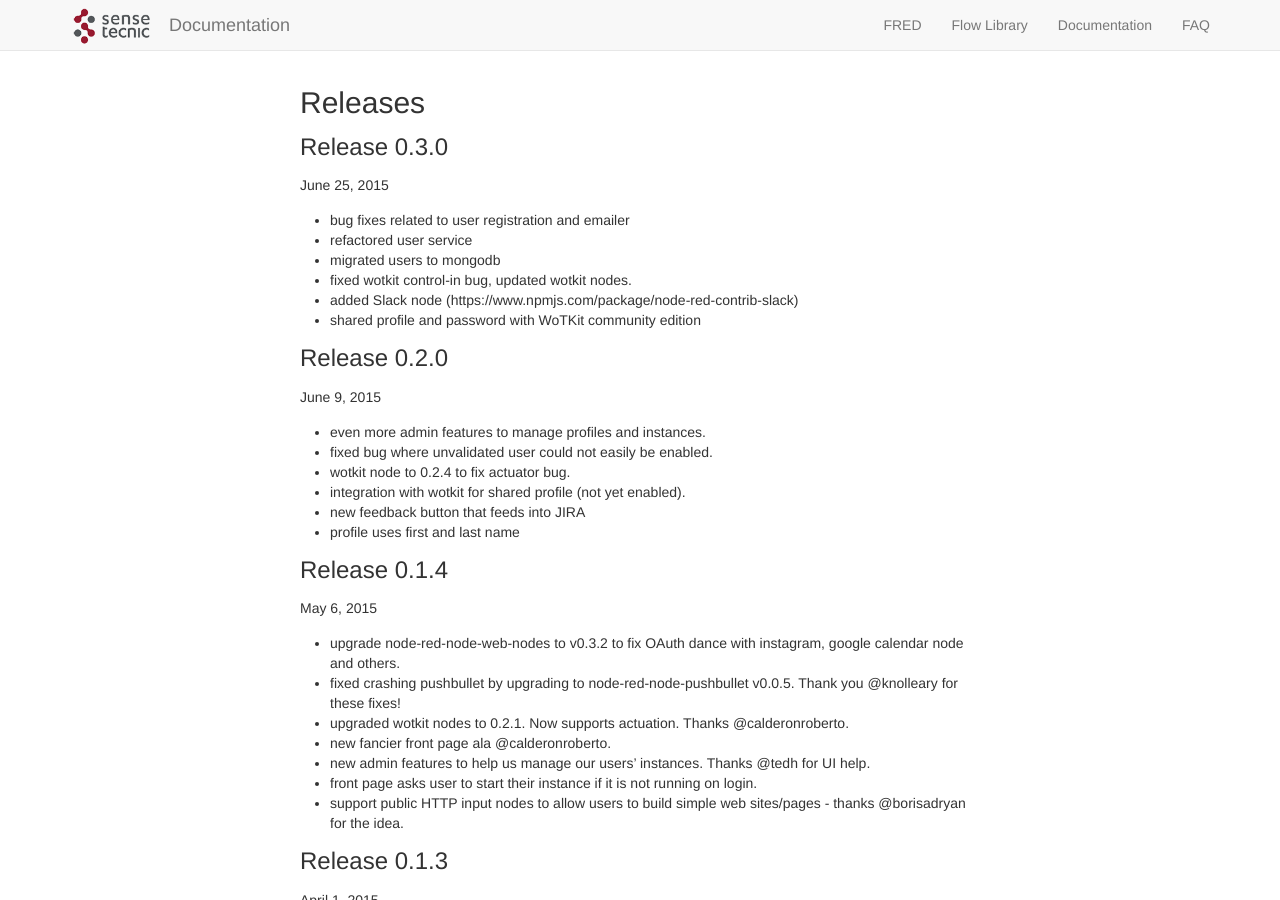
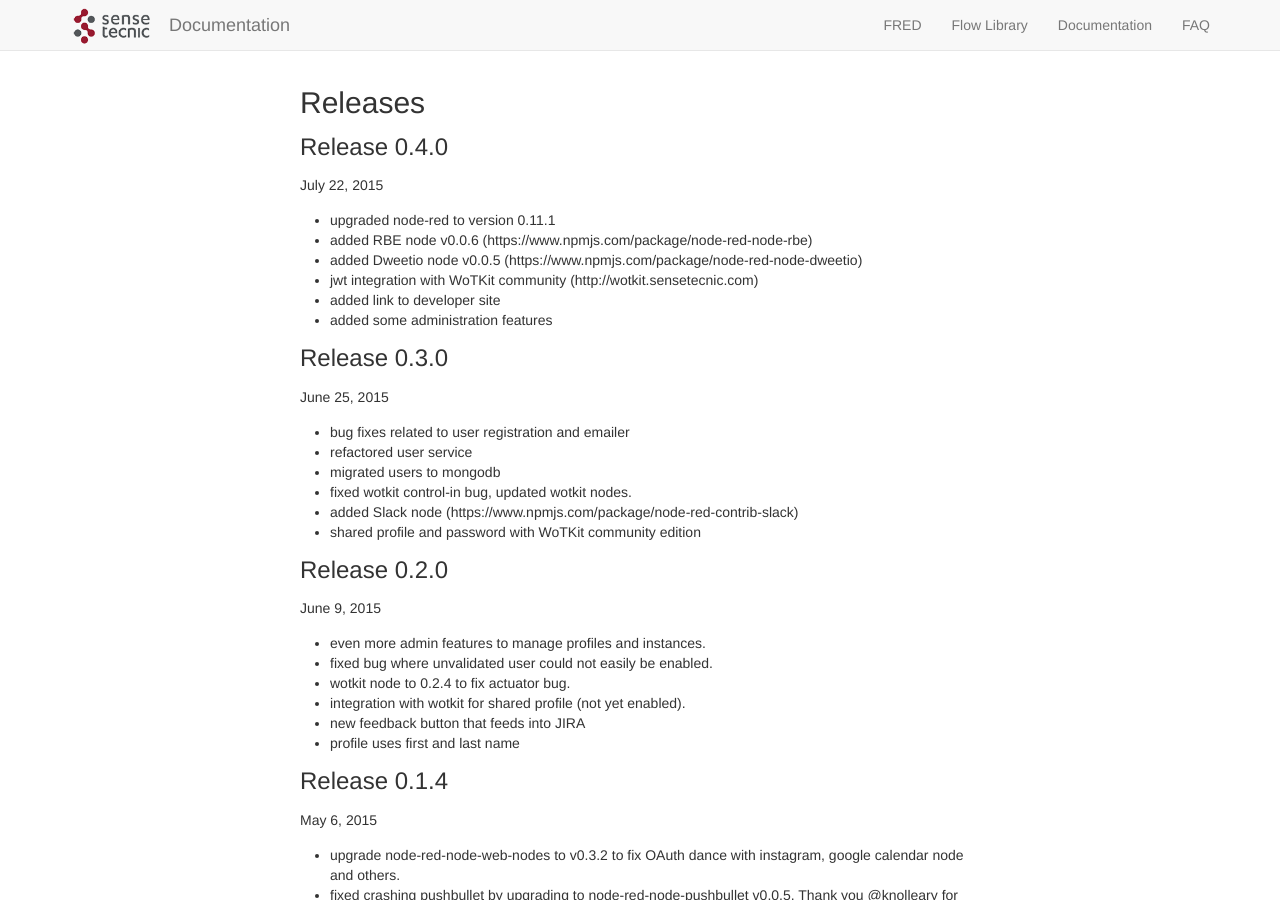
Before and after one commit to SenseTecnic/SenseTecnic.github.io, a Jekyll site: the page built from fred/releases.md, in a window 1280 px wide and 900 px high. Built offline with Jekyll 4.4.1, drawn with Linux system fonts in a browser that asks for light colours.

Commit message:
added release notes for 0.4.0

```diff
--- a/fred/releases.md
+++ b/fred/releases.md
@@ -3,6 +3,16 @@
 permalink: /fred/releases/
 ---
 ## Releases
+
+###Release 0.4.0
+July 22, 2015
+
+- upgraded node-red to version 0.11.1
+- added RBE node v0.0.6 (https://www.npmjs.com/package/node-red-node-rbe)
+- added Dweetio node v0.0.5 (https://www.npmjs.com/package/node-red-node-dweetio)
+- jwt integration with WoTKit community (http://wotkit.sensetecnic.com)
+- added link to developer site
+- added some administration features
 
 ###Release 0.3.0
 June 25, 2015
```
Also changed, not shown: _posts/2015-07-22-fred-update.md (added, +7 -0 lines).
